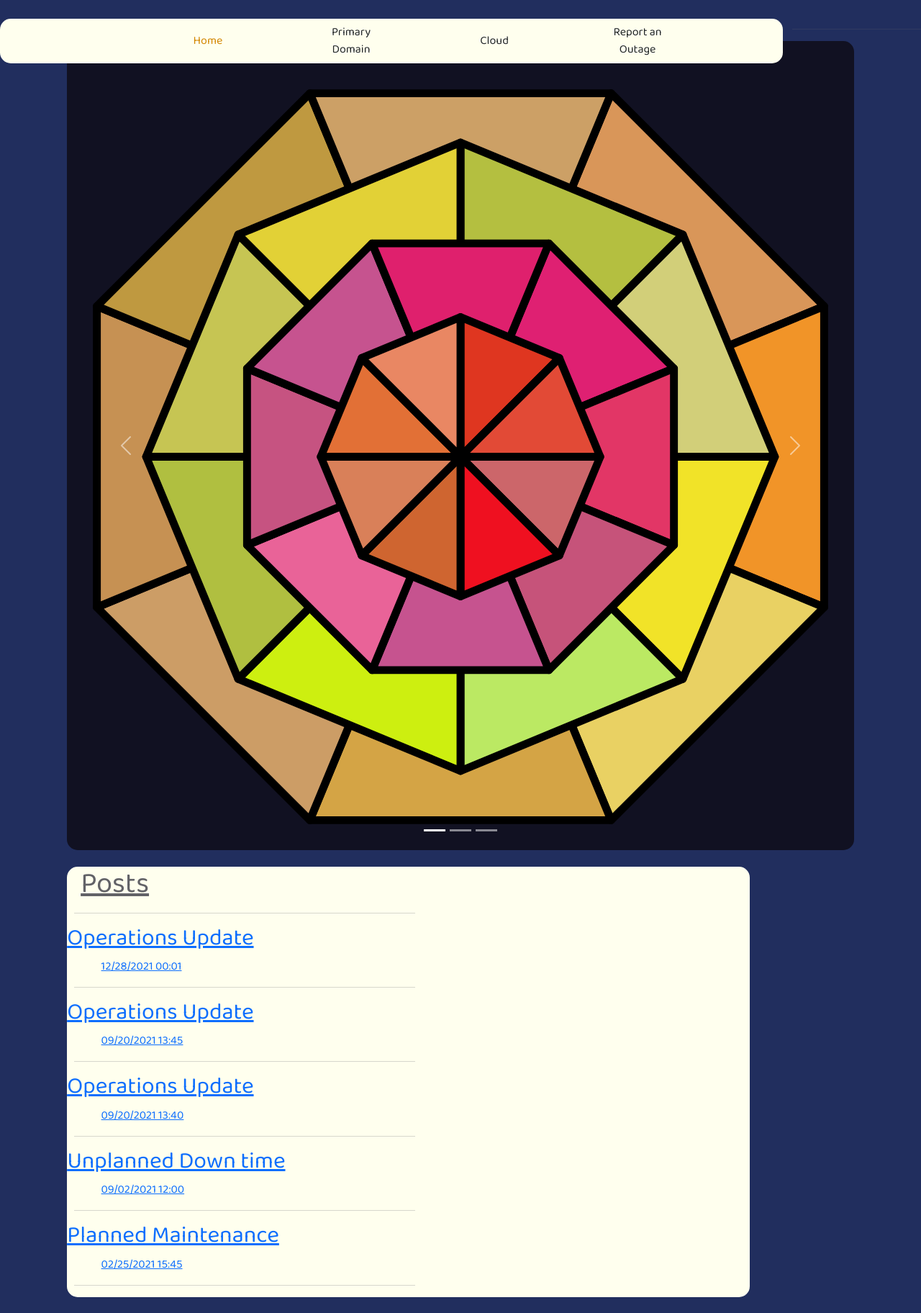
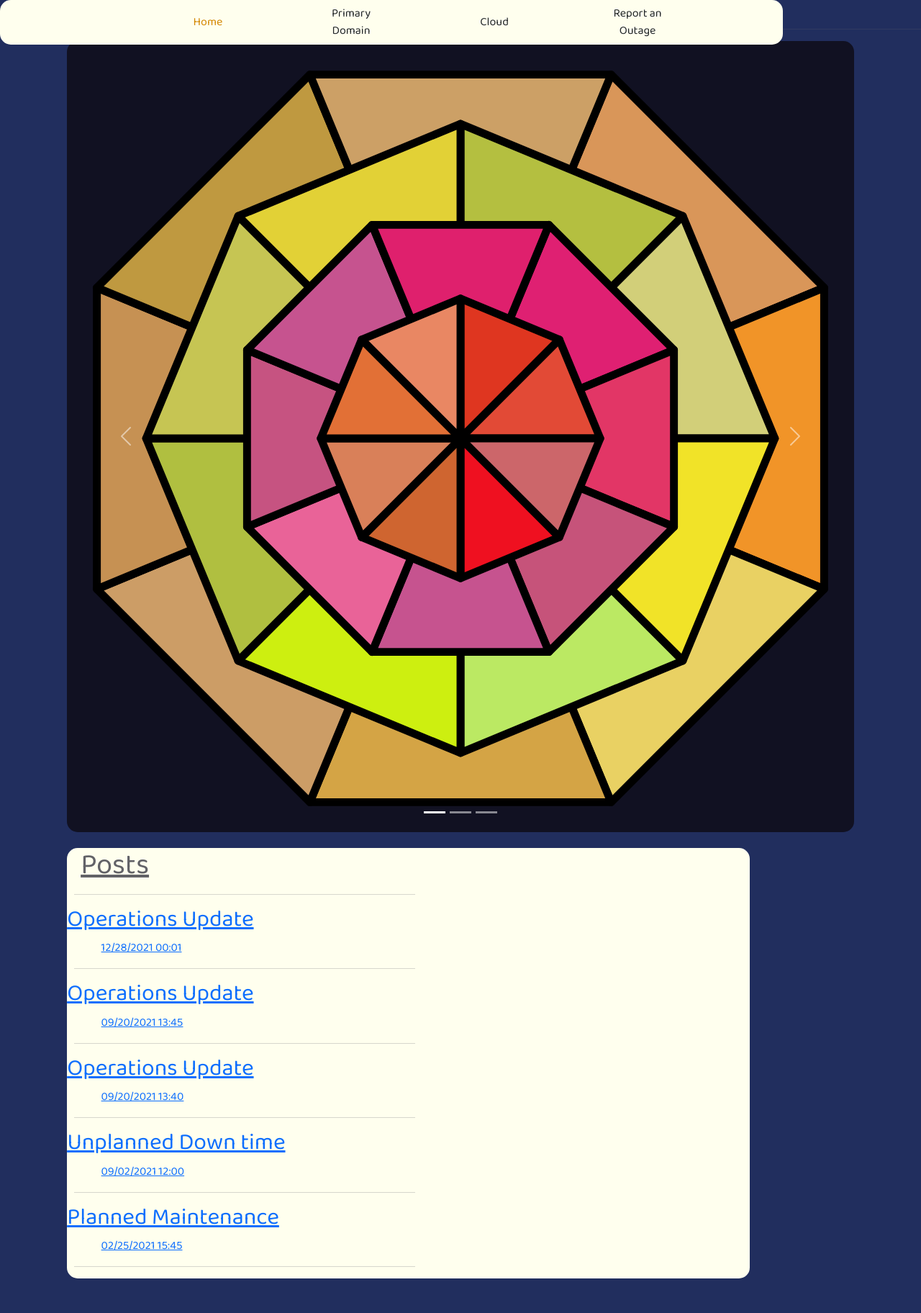
Before and after one commit to Keegan-Charles-Foundation/keegan-charles-foundation.github.io, a Jekyll site: the page built from index.html, in a window 1280 px wide. Shown: the whole page at 72% size. Built offline with Jekyll 4.4.1, drawn with Linux system fonts in a browser that asks for light colours; the list of posts is cut into pages by our own code; after the commit the page ends 1798 px from its top, so only the background shows below that.

Commit message:
06-24-22_21:39:41

```diff
--- a/css/styles.css
+++ b/css/styles.css
@@ -58,8 +58,6 @@ body  {
 .navSection  {
   width: 85%;
   height: 10%;
-  margin-right: 1%;
-  margin-top: 2%;
   background-color: var(--ivory);
   border-radius: 15px;
   float: left;
```
